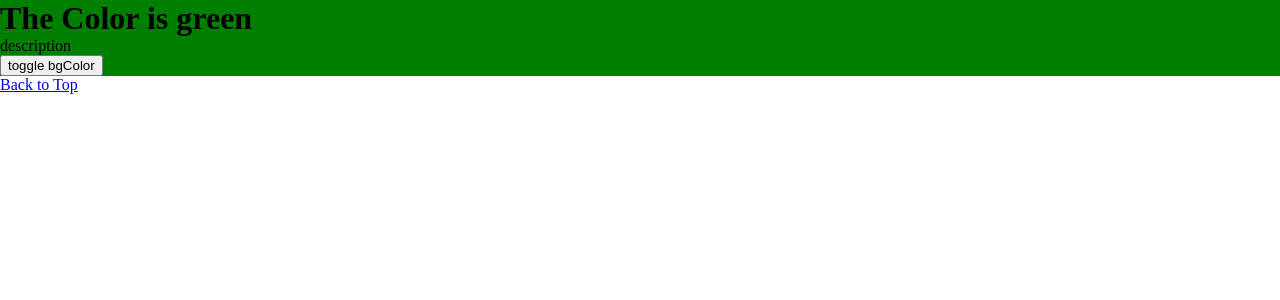
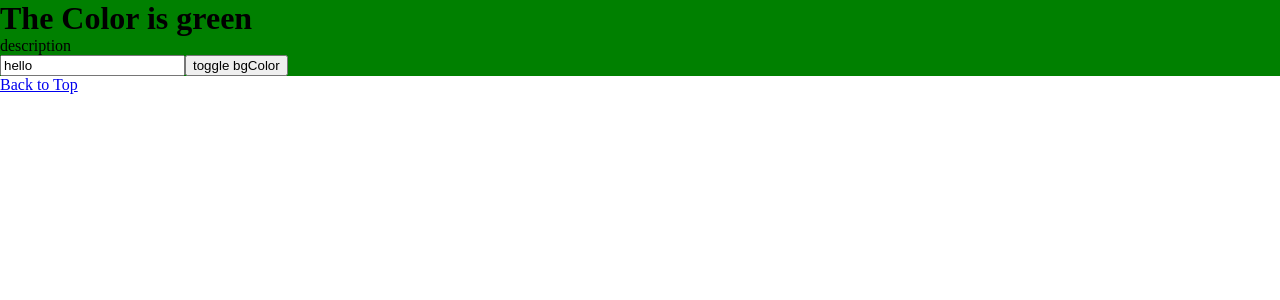
Before and after one commit to HirokiKosaka/learning-react-again-from0, a React (Create React App) app: page /context in a window 1280 px wide. Shown: the top 300 px of the page. Built offline with nearby package versions, Linux system fonts and the light colour scheme.

Commit message:
added input

```diff
--- a/src/bgColorChangerUsingContext/BgColor.tsx
+++ b/src/bgColorChangerUsingContext/BgColor.tsx
@@ -1,17 +1,27 @@
 import { useContext } from "react";
-import { colorContext } from "./ColorChanger";
+import { colorContext, textContext } from "./ColorChanger";
 import { Link } from "react-router-dom";
 
 const BgColor = () => {
   const { bgColor, setBgColor } = useContext(colorContext);
+  const { text, setText } = useContext(textContext);
   const changeBgColor = () => {
     setBgColor(bgColor === "green" ? "red" : "green");
   };
+  const handleChange = (e: React.ChangeEvent<HTMLInputElement>) => {
+    setText(e.target.value);
+  };
+  console.log(text);
   return (
     <>
-      <div style={{ backgroundColor: bgColor }}>
+      <div
+        style={{
+          backgroundColor: bgColor,
+        }}
+      >
         <h1>{`The Color is ${bgColor}`}</h1>
         <p>description</p>
+        <input type="text" value={text} onChange={handleChange} />
         <button onClick={changeBgColor}>toggle bgColor</button>
       </div>
       <Link to="/">Back to Top</Link>
--- a/src/bgColorChangerUsingContext/ColorChanger.tsx
+++ b/src/bgColorChangerUsingContext/ColorChanger.tsx
@@ -6,12 +6,19 @@ export const colorContext = createContext({
   bgColor: "green",
   setBgColor: (color: string) => {},
 });
+export const textContext = createContext({
+  text: "",
+  setText: (val: string) => {},
+});
 const ColorChanger = () => {
   const [bgColor, setBgColor] = useState("green");
+  const [text, setText] = useState("hello");
   return (
     <>
       <colorContext.Provider value={{ bgColor, setBgColor }}>
-        <BgColor />
+        <textContext.Provider value={{ text, setText }}>
+          <BgColor />
+        </textContext.Provider>
       </colorContext.Provider>
     </>
   );
```
